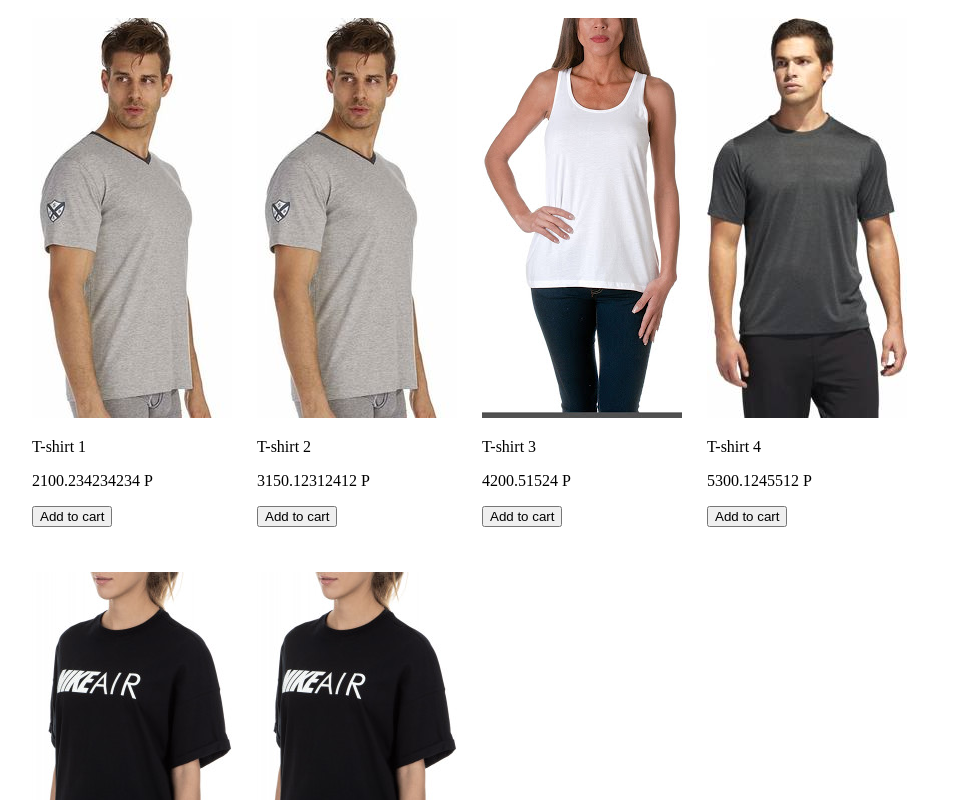
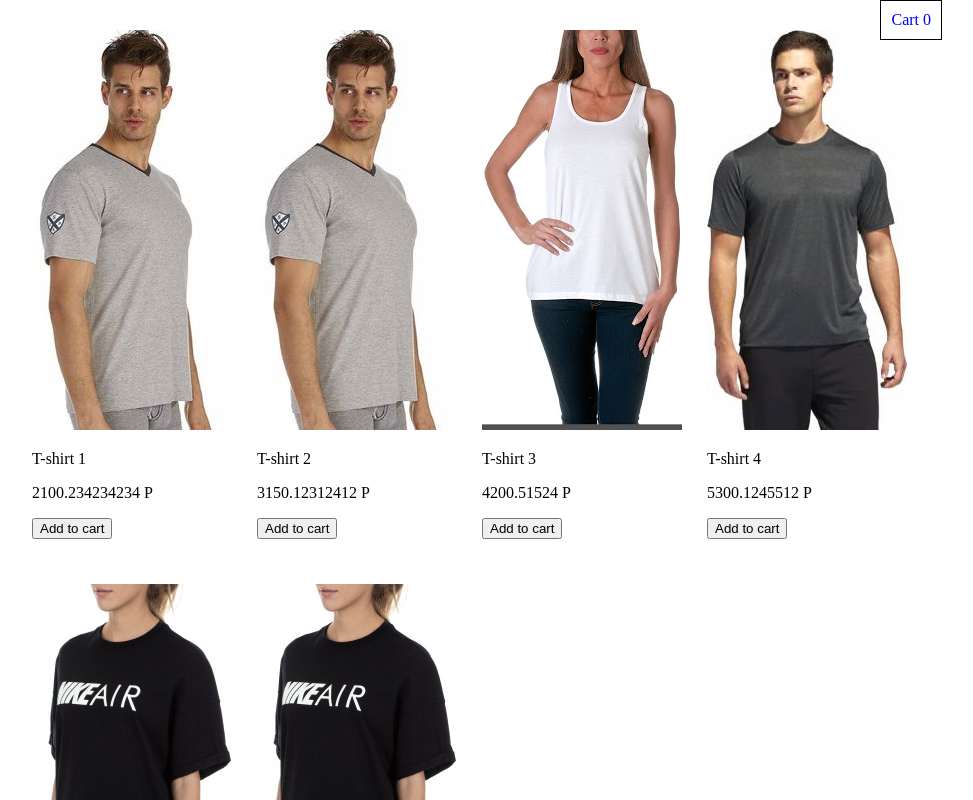
Before and after one commit to Pullzay/vue-test, a Vue app: page / in a window 1280 px wide. Shown: the top 800 px of the page, without its empty margins (168-1141 px from the left). Built offline with nearby package versions, Linux system fonts and the light colour scheme; data requests are answered from the project's data file.

Commit message:
Роутинг

```diff
--- a/package.json
+++ b/package.json
@@ -12,6 +12,7 @@
     "core-js": "^3.6.5",
     "node-sass": "^6.0.0",
     "vue": "^2.6.11",
+    "vue-router": "^3.5.1",
     "vuex": "^3.6.2"
   },
   "devDependencies": {
--- a/src/assets/styles/styles.scss
+++ b/src/assets/styles/styles.scss
@@ -1,5 +1,8 @@
 @import "variables.scss";
 
+body {
+  margin: 0 auto;
+}
 .main-wrapper {
   max-width: 900px;
   margin: 0 auto;
@@ -12,12 +15,22 @@
   width: 100%;
   display: flex;
   flex-wrap: wrap;
+  position: relative;
+  padding: 20px;
+
   &-item {
     width: 25%;
     padding: 10px;
     margin-bottom: 25px;
     box-sizing: border-box;
   }
+  &-cart {
+    position: absolute;
+    right: 0;
+    top: 0;
+    padding: 10px;
+    border: 1px solid #000;
+  }
 }
 .cart {
   width: 100%;
--- a/src/components/Cart.vue
+++ b/src/components/Cart.vue
@@ -1,5 +1,6 @@
 <template>
   <div class="cart">
+    <p v-if="!cart_data.length">Корзина пустая</p>
     <h1>Cart</h1>
     <CartItem
       v-for="(item, index) in cart_data"
@@ -7,6 +8,9 @@
       :cart_item_data="item"
       @deleteFromCart="deleteFromCart(index)"
     />
+    <router-link :to="{ name: 'catalog' }">
+      <div class="catalog-cart">Home</div>
+    </router-link>
   </div>
 </template>
 
--- a/src/components/Catalog.vue
+++ b/src/components/Catalog.vue
@@ -1,5 +1,8 @@
 <template>
   <div class="catalog">
+    <router-link :to="{ name: 'cart', params: { cart_data: CART } }">
+      <div class="catalog-cart">Cart {{ CART.length }}</div>
+    </router-link>
     <CatalogItem
       v-for="product in PRODUCTS"
       :key="product.article"
@@ -19,7 +22,7 @@ export default {
     CatalogItem,
   },
   computed: {
-    ...mapGetters(["PRODUCTS"]),
+    ...mapGetters(["PRODUCTS", "CART"]),
   },
   methods: {
     ...mapActions(["GET_PRODUCTS_FROM_API", "ADD_TO_CART"]),
--- a/src/components/MainWrapper.vue
+++ b/src/components/MainWrapper.vue
@@ -1,23 +1,13 @@
 <template>
   <div class="main-wrapper">
-    <Catalog />
-    <Cart v-if="CART.length" :cart_data="CART" />
+    <keep-alive>
+      <router-view> </router-view>
+    </keep-alive>
   </div>
 </template>
 
 <script>
-import Catalog from "./Catalog.vue";
-import Cart from "./Cart.vue";
-import { mapGetters } from "vuex";
-
 export default {
   name: "MainWrapper",
-  components: {
-    Catalog,
-    Cart,
-  },
-  computed: {
-    ...mapGetters(["CART"]),
-  },
 };
 </script>
--- a/src/main.js
+++ b/src/main.js
@@ -2,6 +2,7 @@ import Vue from "vue";
 import App from "./App.vue";
 
 import store from "./vuex/store";
+import router from "./router/router";
 
 import "./assets/styles/styles.scss";
 
@@ -10,4 +11,5 @@ Vue.config.productionTip = false;
 new Vue({
   render: (h) => h(App),
   store,
+  router,
 }).$mount("#app");
--- /dev/null
+++ b/src/router/router.js
@@ -0,0 +1,25 @@
+import Vue from "vue";
+import VueRouter from "vue-router";
+
+import Catalog from "../components/Catalog";
+import Cart from "../components/Cart";
+
+Vue.use(VueRouter);
+
+let router = new VueRouter({
+  routes: [
+    {
+      path: "/",
+      name: "catalog",
+      component: Catalog,
+    },
+    {
+      path: "/cart",
+      name: "cart",
+      component: Cart,
+      props: true,
+    },
+  ],
+});
+
+export default router;
```
Also changed, not shown: 1 other file (tests, documents, lock files or other folders).
